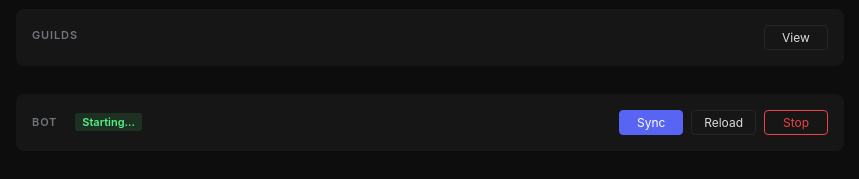
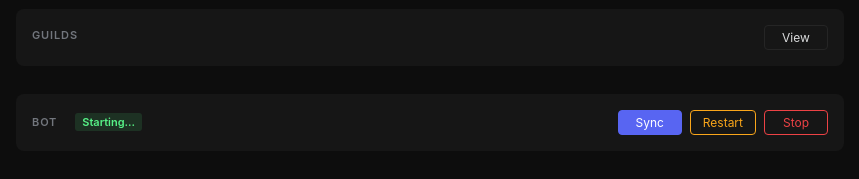
Before and after one commit to pedrodanielsantos/Pedro-bot, a Python web app: template templates/dashboard.html in a window 1280 px wide. Shown: the part 182-361 px from the top of the page, without its empty margins (210-1069 px from the left). Run offline with Jinja, Linux system fonts and the light colour scheme; the template is opened without the code that fills it, so the values that code supplies are empty.

Commit message:
fix: relabel and stylize bot reload button
- Rename bot-card Reload button/label to Restart.
- Add .btn-warning style and apply it to the button.

```diff
--- a/templates/base.html
+++ b/templates/base.html
@@ -274,6 +274,8 @@
         .btn-danger:hover     { background: rgba(237, 66, 69, 0.1); }
         .btn-success          { background: var(--green); border-color: var(--green); color: #0d2c17; }
         .btn-success:hover    { background: #45d873; border-color: #45d873; }
+        .btn-warning          { border-color: var(--yellow); color: var(--yellow); }
+        .btn-warning:hover    { background: rgba(250, 166, 26, 0.1); }
 
         .badge {
             display: inline-block;
--- a/templates/partials/bot_control.html
+++ b/templates/partials/bot_control.html
@@ -38,13 +38,13 @@
             <span class="btn-label htmx-indicator">Starting…</span>
         </button>
         {% else %}
-        <button class="btn btn-fixed-width"
+        <button class="btn btn-warning btn-fixed-width"
             hx-post="/bot/reload"
             hx-target="#bot-status-group"
             hx-swap="outerHTML"
             hx-disabled-elt="this">
-            <span class="btn-label">Reload</span>
-            <span class="btn-label htmx-indicator">Reloading…</span>
+            <span class="btn-label">Restart</span>
+            <span class="btn-label htmx-indicator">Restarting…</span>
         </button>
         <button class="btn btn-danger btn-fixed-width"
             hx-post="/bot/stop"
```
